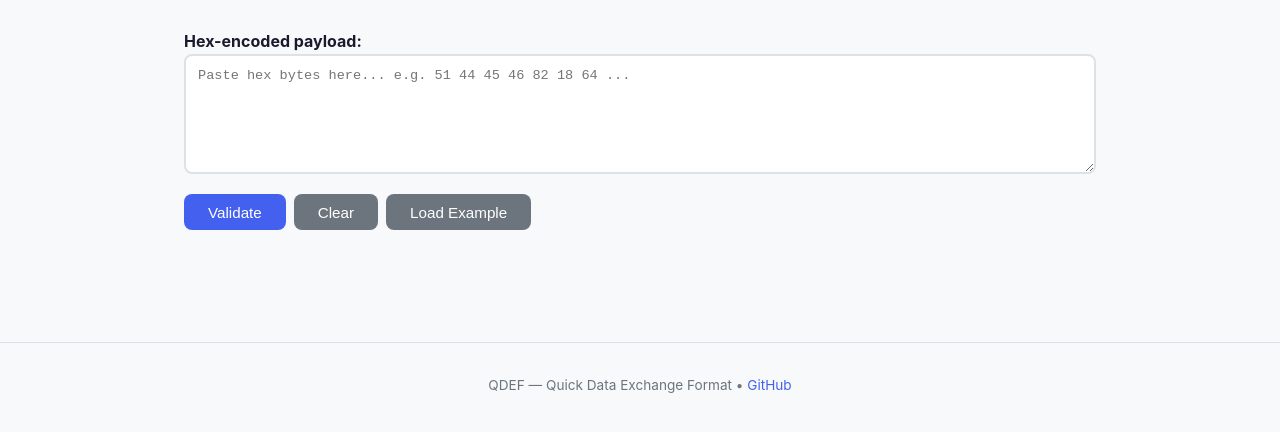
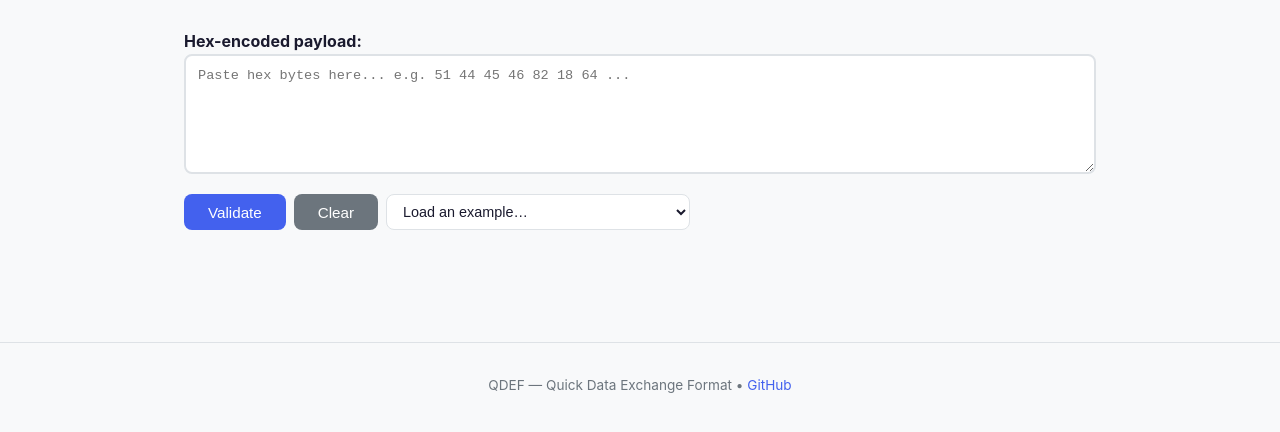
Before and after one commit to qdef-format/qdef-format.github.io, a website: page tools/validator.html in a window 1280 px wide. Shown: the part 168-600 px from the top of the page. Drawn offline with Linux system fonts and the light colour scheme.

Commit message:
validator: dropdown with multiple examples including TagDrop Route

```diff
--- a/tools/validator.html
+++ b/tools/validator.html
@@ -35,7 +35,9 @@
       <div style="margin-top:0.75rem;display:flex;gap:0.5rem;flex-wrap:wrap">
         <button class="btn" onclick="validateQDEPayload(document.getElementById('hex-input').value)">Validate</button>
         <button class="btn" style="background:#6c757d" onclick="document.getElementById('hex-input').value='';document.getElementById('validator-output').classList.remove('visible')">Clear</button>
-        <button class="btn" style="background:#6c757d" onclick="loadExample()">Load Example</button>
+        <select id="example-select" onchange="loadExample()" style="padding:0.5rem 0.75rem;border:1.5px solid var(--border);border-radius:var(--radius);font-size:0.9rem;background:var(--surface);color:var(--text);cursor:pointer">
+          <option value="">Load an example…</option>
+        </select>
       </div>
     </div>
 
--- a/tools/validator.js
+++ b/tools/validator.js
@@ -390,9 +390,11 @@ function validateQDEPayload(hexInput) {
   output.classList.add('visible');
 }
 
-// Copy from example
-function loadExample() {
-  const example = '51 44 45 46 ' +
+// Example payloads
+const EXAMPLES = [
+  {
+    label: 'Wi-Fi + URL Bundle',
+    hex: '51 44 45 46 ' +
       '82 ' +
       '  82 ' +
       '    18 64 ' +
@@ -403,7 +405,48 @@ function loadExample() {
       '  82 ' +
       '    0a ' +
       '    a1 ' +
-    '      00 78 1f 68 74 74 70 73 3a 2f 2f 65 78 61 6d 70 6c 65 2e 63 6f 6d 2f 63 6f 66 66 65 65 2d 6d 65 6e 75';
-  document.getElementById('hex-input').value = example;
-  validateQDEPayload(example);
+      '      00 78 1f 68 74 74 70 73 3a 2f 2f 65 78 61 6d 70 6c 65 2e 63 6f 6d 2f 63 6f 66 66 65 65 2d 6d 65 6e 75'
+  },
+  {
+    label: 'TagDrop Route (scoped)',
+    hex: '51 44 45 46 ' +
+      '81 ' +
+      '  83 44 66 3c 1c f2 01 a2 00 48 53 6f 6d 65 44 65 73 74 02 01'
+  },
+  {
+    label: 'Single URL (global typeId=10)',
+    hex: '51 44 45 46 ' +
+      '81 ' +
+      '  82 0a a1 00 78 1b 68 74 74 70 73 3a 2f 2f 65 78 61 6d 70 6c 65 2e 63 6f 6d 2f 71 64 65 66'
+  },
+  {
+    label: 'Empty Bundle (typeId=0, no subrecords)',
+    hex: '51 44 45 46 80'
+  },
+  {
+    label: 'Invalid: no magic header',
+    hex: '00 01 02 03 81 01'
   }
+];
+
+function populateExamples() {
+  const sel = document.getElementById('example-select');
+  for (const ex of EXAMPLES) {
+    const opt = document.createElement('option');
+    opt.value = ex.label;
+    opt.textContent = ex.label;
+    sel.appendChild(opt);
+  }
+}
+
+function loadExample() {
+  const sel = document.getElementById('example-select');
+  const label = sel.value;
+  if (!label) return;
+  const ex = EXAMPLES.find(e => e.label === label);
+  if (!ex) return;
+  document.getElementById('hex-input').value = ex.hex;
+  validateQDEPayload(ex.hex);
+}
+
+populateExamples();
```
Lines whose indentation alone changed are shown as unchanged.
